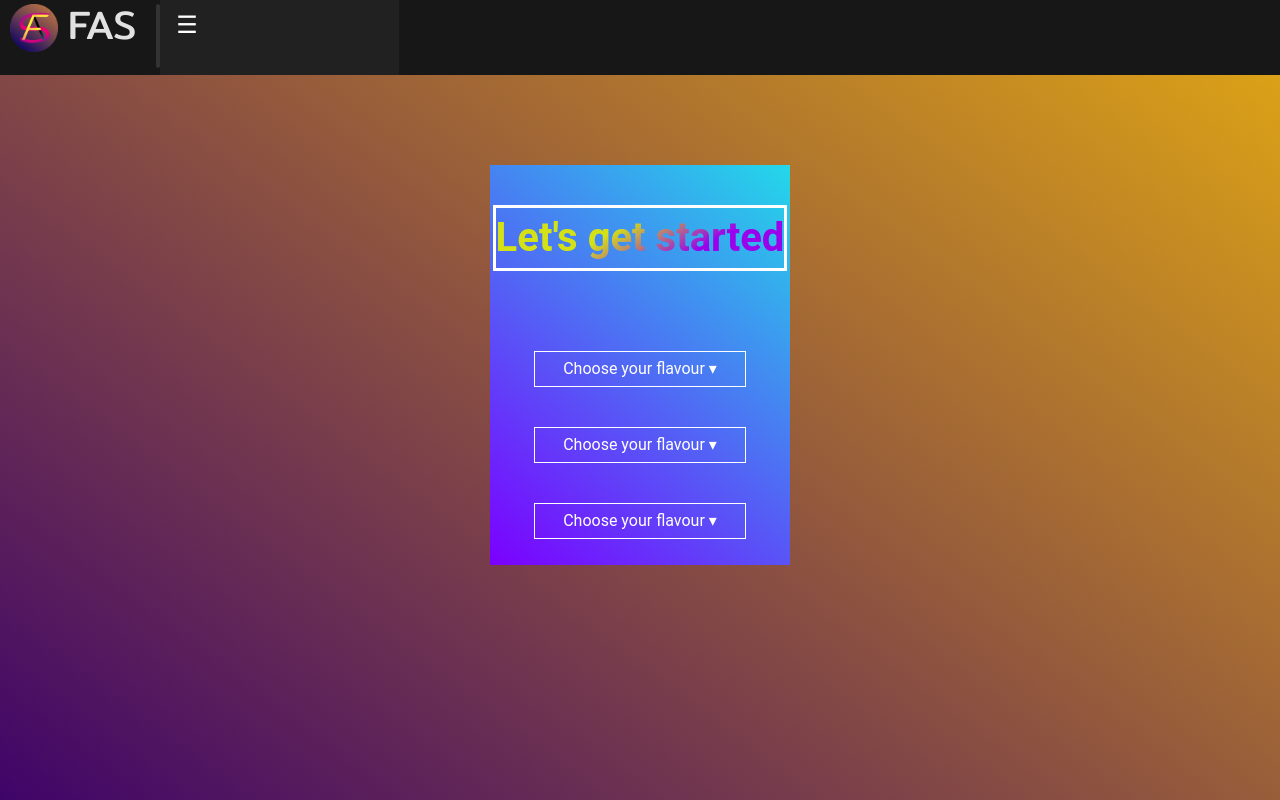
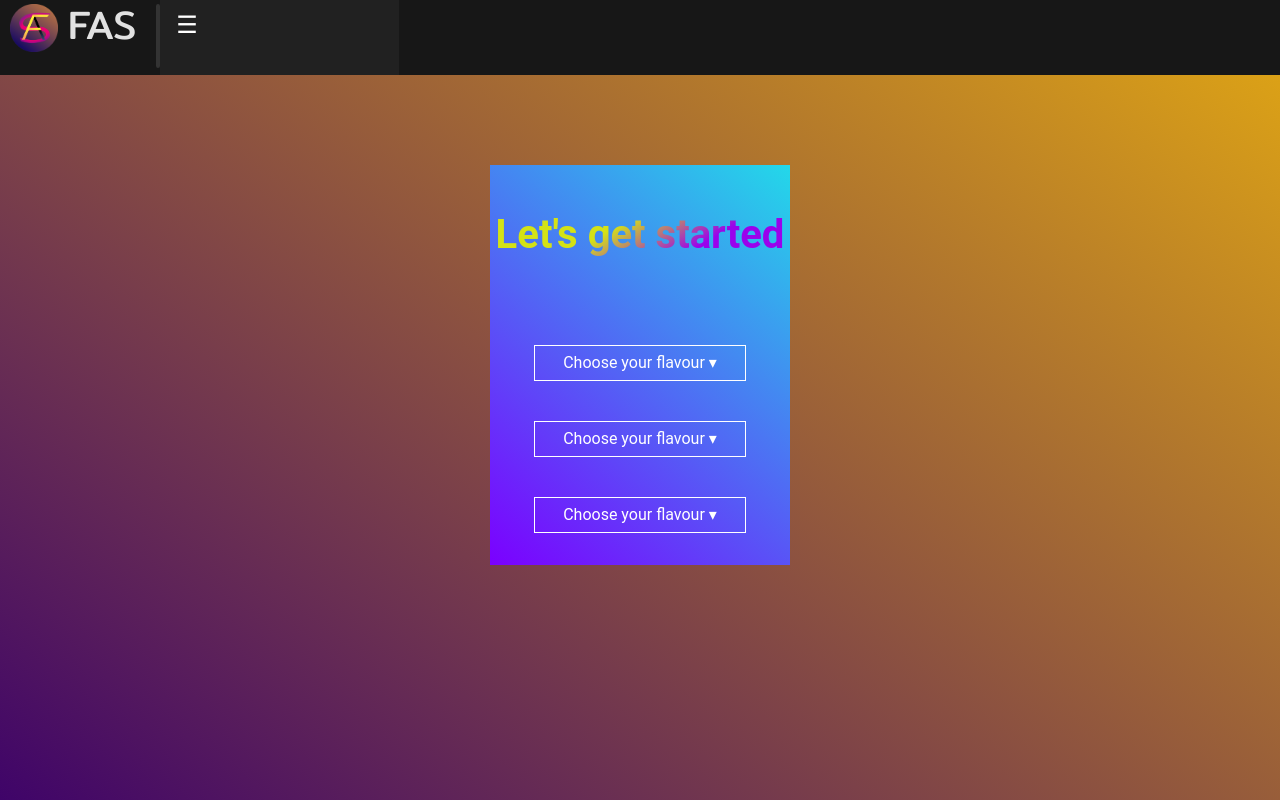
Before and after one commit to lelethecode/lele2, a Next.js app: page /drop in a window 1280 px wide. Built offline with nearby package versions, Linux system fonts and the light colour scheme.

Commit message:
Update globals.css

```diff
--- a/src/app/globals.css
+++ b/src/app/globals.css
@@ -597,7 +597,7 @@ font-family: Roboto,Arial;
   margin-right: 100px;
   background: linear-gradient(40deg, rgb(123, 0, 255) 0%, rgb(35, 216, 233) 100%);
 }
-.welcome{
+.welcome1{
   background-color: black;
   color: white;
   border-style: solid;
```
